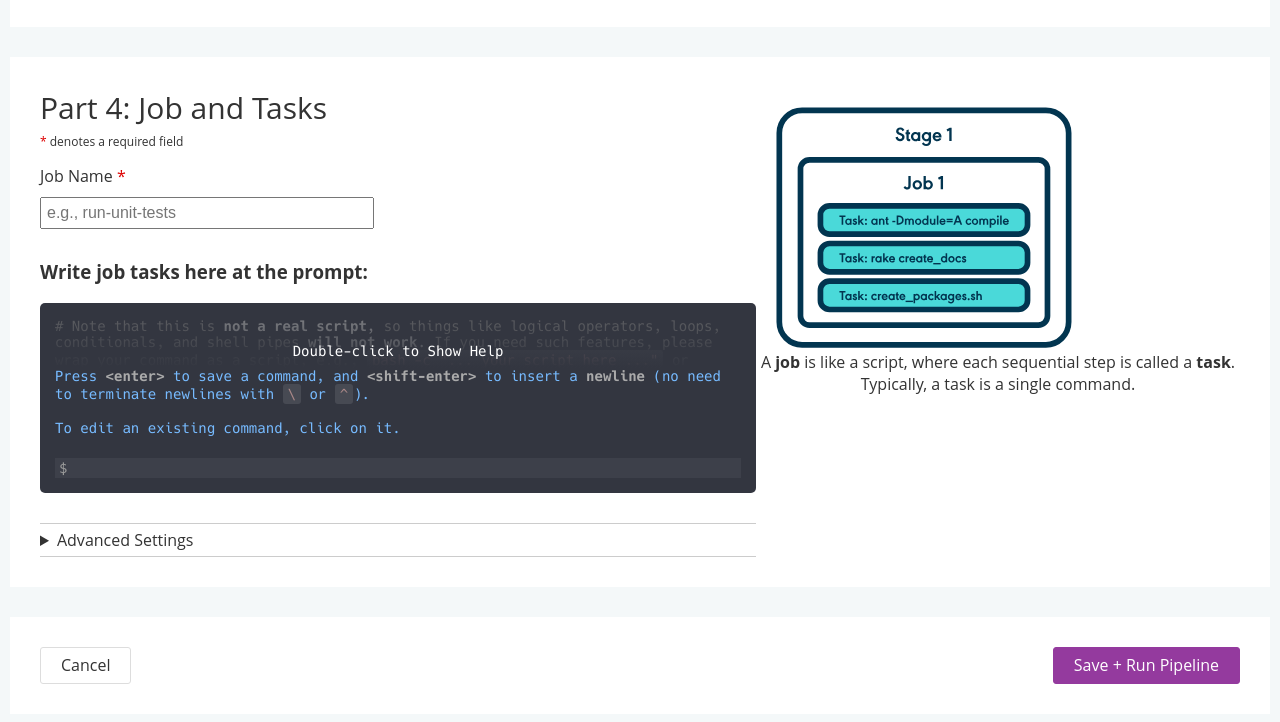
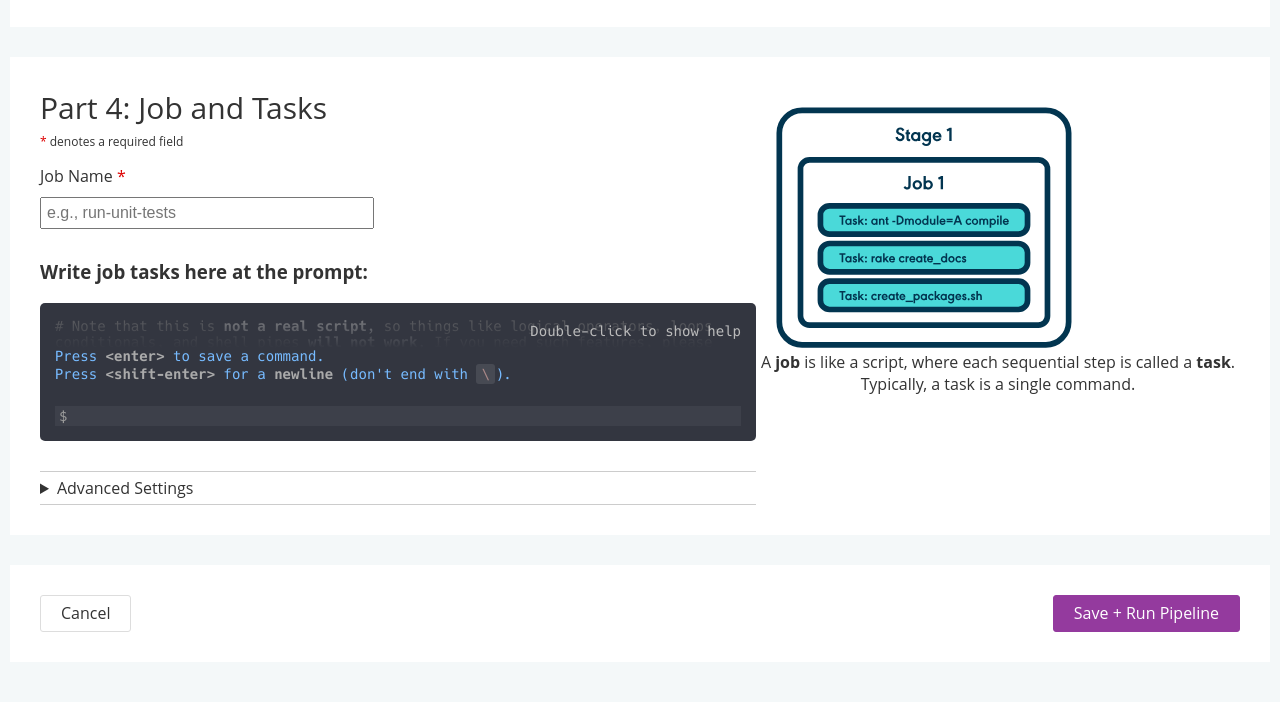
Before and after one commit to gocd-trial-exp/gocd-trial-exp.github.io, a website: page v.1/add-pipeline.html in a window 1280 px wide. Shown: the part 1087-1809 px from the top of the page. Drawn offline with Linux system fonts and the light colour scheme.

Commit message:
Declutter terminal task input usage message

```diff
--- a/v.1/add-pipeline.html
+++ b/v.1/add-pipeline.html
@@ -130,9 +130,8 @@
 
 # Other available special commands:
 #  <code>fetch-artifact [pipeline] &lt;stage&gt; &lt;job&gt; &lt;filepattern&gt;</code></p>
-              <p class="usage important">Press <strong>&lt;enter&gt;</strong> to save a command, and <strong>&lt;shift-enter&gt;</strong> to insert a <strong>newline</strong> (no need to terminate newlines with <code>\</code> or <code>^</code>).
-
-To edit an existing command, click on it.</p>
+<p class="usage important">Press <strong>&lt;enter&gt;</strong> to save a command.
+Press <strong>&lt;shift-enter&gt;</strong> for a <strong>newline</strong> (don't end with <code>\</code>).</p>
               <pre contenteditable="true" class="current-editor"></pre>
             </code>
           </div>
--- /dev/null
+++ b/v.1/scss/mixins.scss
@@ -0,0 +1,8 @@
+@mixin no-select {
+  -webkit-touch-callout: none;
+  -webkit-user-select: none;
+  -khtml-user-select: none;
+  -moz-user-select: none;
+  -ms-user-select: none;
+  user-select: none;
+}
--- a/v.1/scss/task-terminal.scss
+++ b/v.1/scss/task-terminal.scss
@@ -1,3 +1,5 @@
+@import "mixins.scss";
+
 .exec-editor {
   display: block;
   border-radius: 5px;
@@ -34,29 +36,35 @@
   .hideable {
     position: relative;
     overflow: hidden;
-    padding-bottom: 20px;
+    padding-bottom: 15px;
 
     &::after {
       position: absolute;
       bottom: 0;
       left: 0;
       right: 0;
-      content: "Double-click to Hide Help";
-      color: #fff;
+      content: "Double-click to hide help";
+      color: #bbb;
       cursor: pointer;
-      text-align: center;
+      text-align: right;
+      @include no-select;
+    }
+
+    &:hover {
+      &::after {
+        color: #fff;
+      }
     }
 
     &.closed {
-      height: 30px;
+      height: 15px;
       margin: 0;
+      @include no-select;
+
       &::after {
-        padding-top: 25px;
+        padding-top: 5px;
         top: 0;
-        content: "Double-click to Show Help";
-        color: #fff;
-        cursor: pointer;
-        text-align: center;
+        content: "Double-click to show help";
         background: -moz-linear-gradient(
           top,
           rgba(51, 54, 64, 0.4) 0%,
```
Also changed, not shown: v.1/css/add-pipeline.css, v.1/css/mixins.css (added), v.1/css/task-terminal.css, 3 other files.
